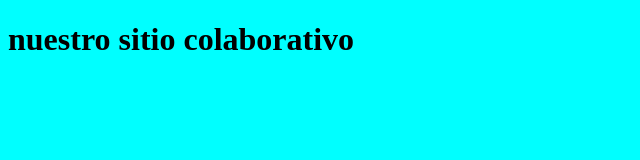
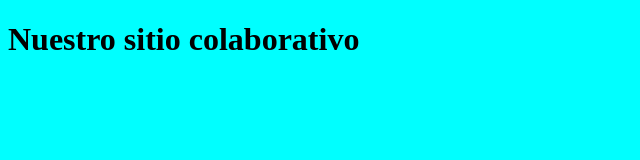
Before and after one commit to chisitomortadela/sitio-equipo, a plain HTML site: page index.html in a window 1280 px wide. Shown: the whole page, without its empty margins (0-640 px from the left). Drawn offline with Linux system fonts and the light colour scheme.

Commit message:
cambio y fusion

```diff
--- a/index.html
+++ b/index.html
@@ -7,6 +7,6 @@
     <title>Document</title>
 </head>
 <body>
-    <h1>nuestro sitio colaborativo</h1>
+    <h1>Nuestro sitio colaborativo</h1>
 </body>
 </html>
```
